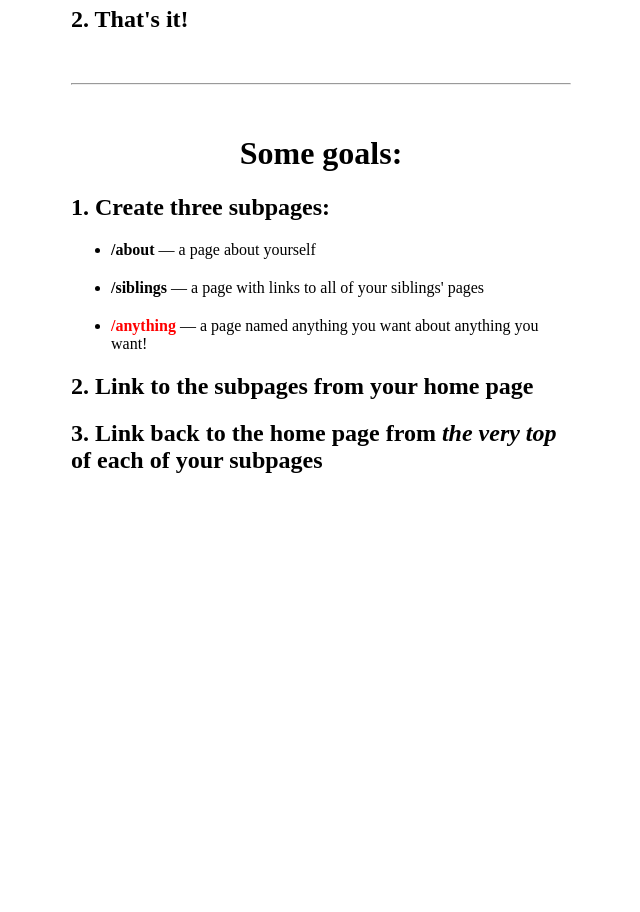
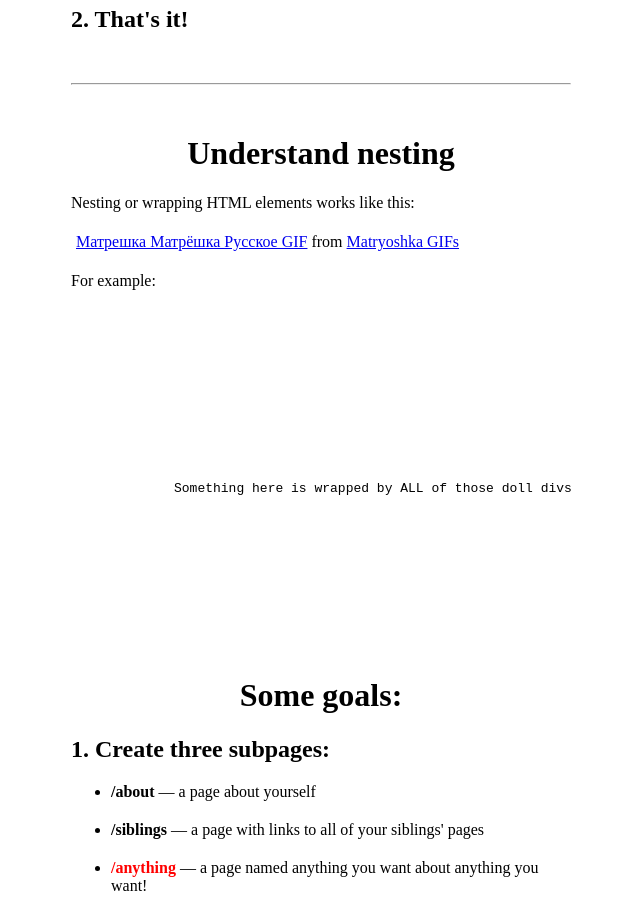
Before and after one commit to adamavenir/demosite.xyz, a plain HTML site: page projects/3.html in a window 1280 px wide. Shown: the part 1200-2112 px from the top of the page, without its empty margins (319-959 px from the left). Before the commit the page ends 1707 px from the top, so only its background shows below. Drawn offline with Linux system fonts and the light colour scheme; a script that the page names is missing.

Commit message:
Update 3.html

```diff
--- a/projects/3.html
+++ b/projects/3.html
@@ -56,6 +56,23 @@
       <code>&lt;a href="http://<span>yoursite</span>.xyz/<span>yourpagename</span>"&gt;<span>any name you want</span>&lt;/a&gt;</code></h2>
     <h2>2. That's it!</h2>
     <hr>
+    <h1>Understand nesting</h1>
+    <p>Nesting or wrapping HTML elements works like this:</p>
+    <div class="tenor-gif-embed" data-postid="12248001" data-share-method="host" data-width="100%" data-aspect-ratio="1.7785714285714287"><a href="https://tenor.com/view/matryoshka-russian-doll-gif-12248001">Матрешка Матрёшка Русское GIF</a> from <a href="https://tenor.com/search/matryoshka-gifs">Matryoshka GIFs</a></div><script type="text/javascript" async src="https://tenor.com/embed.js"></script>
+    <p>For example:</p>
+<pre><code>
+<div class="outer-doll">
+  <div class="inner-doll">
+    <div class="small-doll">
+      <div class="very-small-doll">
+        <div class="teeny-tiny-doll">
+          Something here is wrapped by ALL of those doll divs
+        </div>
+      </div>
+    </div>
+  </div>
+</div>
+</code></pre>
     <h1>Some goals:</h1>
     <h2>1. Create three subpages:</h2>
     <ul>
```
